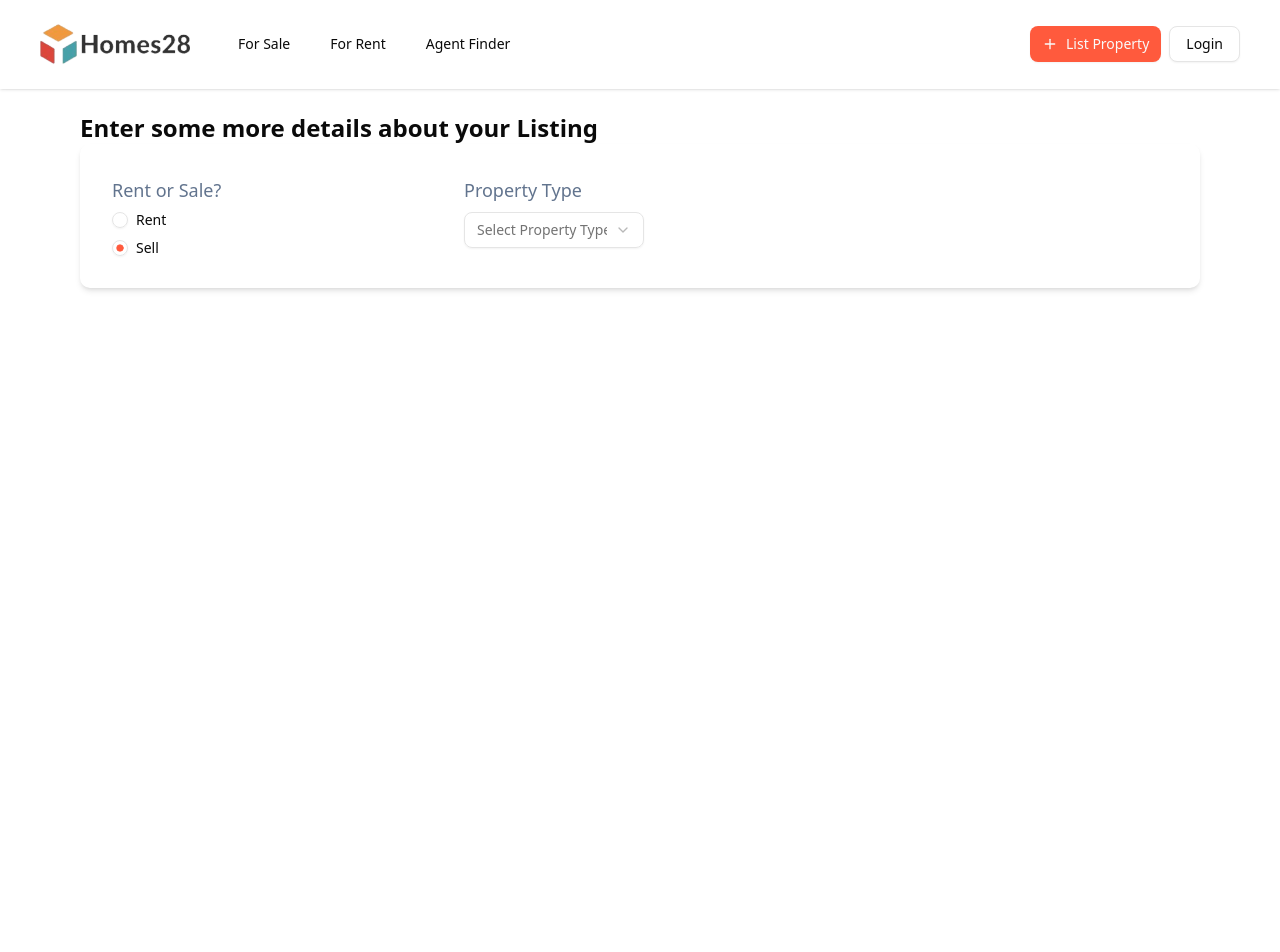
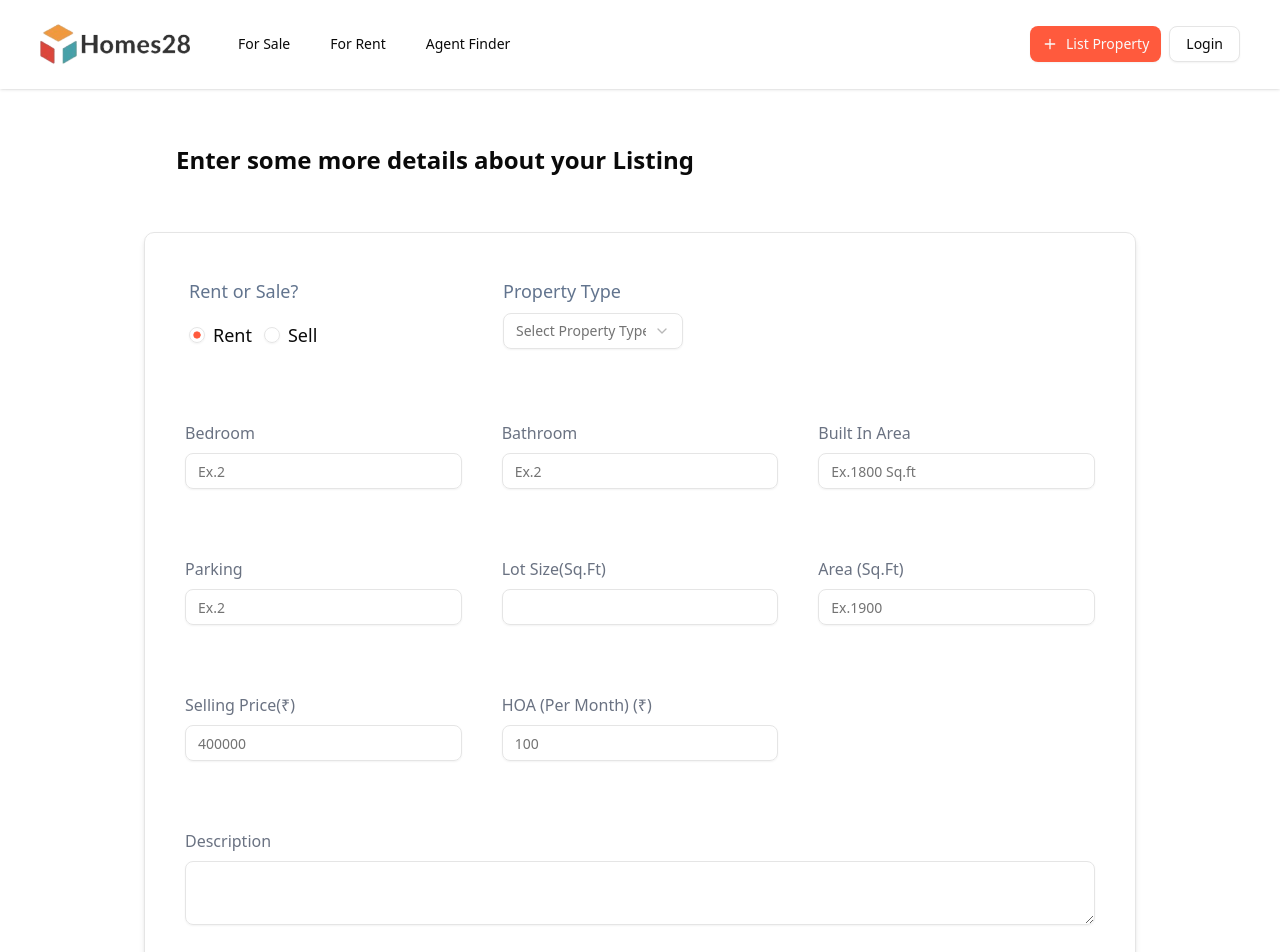
Before and after one commit to AryanRaina/Homes28, a Next.js app: page /edit-listing/1 in a window 1280 px wide. Shown: the top 952 px of the page. Before the commit the page ends 800 px from the top, so only its background shows below. Built offline with nearby package versions, Linux system fonts and the light colour scheme; no server answers.

Commit message:
edit listing page update

```diff
--- a/app/(routes)/edit-listing/[id]/page.jsx
+++ b/app/(routes)/edit-listing/[id]/page.jsx
@@ -9,43 +9,120 @@ import {
     SelectTrigger,
     SelectValue,
 } from "@/components/ui/select"
+import { Input } from "@/components/ui/input"
+import { Textarea } from "@/components/ui/textarea"
+import { Button } from '@/components/ui/button'
+import { Formik } from 'formik'
 
 function EditListing() {
     return (
-        <div className='px-10 md:px-20'>
-            <h2 className='font-bold text-2xl'>Enter some more details about your Listing</h2>
-            <div className='p-8 rounded-lg shadow-md'>
-                <div className='grid grid-cols-1 md:grid-cols-3'>
+        <div className='px-10 md:px-36 my-10'>
+            <h2 className='font-bold text-2xl p-8'>Enter some more details about your Listing</h2>
+        <Formik
+        initialValues={{
+            type:'Rent',
+            propertyType:''
+        }}
+        onSubmit={(values)=>{
+            console.log(values);
+        }}>
+            {({
+                values,
+                handleChange,
+                handleSubmit
+            })=>(
+                <form onSubmit={handleSubmit}>
+            <div className='p-5 border rounded-lg shadow-md grid gap-7 mt-6 '>
+                <div className='grid grid-cols-1 md:grid-cols-3 lg:grid-cols-3 gap-10 p-6 py-20px'>
                     <div className='flex flex-col gap-2'>
                         <h2 className='text-lg text-slate-500'>Rent or Sale?</h2>
-                        <RadioGroup defaultValue="Sell">
+                        <RadioGroup defaultValue="Rent" className={"flex pt-2"}
+                        onValueChange={(v)=>values.type=v}>
                             <div className="flex items-center space-x-2">
                                 <RadioGroupItem value="Rent" id="Rent" />
-                                <Label htmlFor="Rent">Rent</Label>
+                                <Label htmlFor="Rent" className="text-lg">Rent</Label>
                             </div>
                             <div className="flex items-center space-x-2">
                                 <RadioGroupItem value="Sell" id="Sell" />
-                                <Label htmlFor="Sell">Sell</Label>
+                                <Label htmlFor="Sell" className="text-lg">Sell</Label>
                             </div>
                         </RadioGroup>
-
-
                     </div>
                     <div className='flex flex-col gap-2'>
                         <h2 className='text-lg text-slate-500'>Property Type</h2>
-                        <Select>
+                        <Select onValueChange = {(e)=>values.propertyType=e}
+                            name = "propertyType">
                             <SelectTrigger className="w-[180px]">
                                 <SelectValue placeholder="Select Property Type" />
                             </SelectTrigger>
                             <SelectContent>
-                                <SelectItem value="1 BHK">1 BHK</SelectItem>
-                                <SelectItem value="2 BHK">2 BHK</SelectItem>
-                                <SelectItem value="3 BHK">3 BHK</SelectItem>
+                                <SelectItem value="Apartment">Apartment</SelectItem>
+                                <SelectItem value="Builder Home">Builder Home</SelectItem>
+                                <SelectItem value="Villa">Villa</SelectItem>
                             </SelectContent>
                         </Select>
                     </div>
                 </div>
+                <div className='grid grid-cols-1 md:grid-cols-2 lg:grid-cols-3 gap-10 p-5 py-50px'>
+                    <div className='flex gap-2 flex-col'>
+                        <h2 className='text-gray-500'>Bedroom</h2>
+                        <Input type="number" placeholder="Ex.2" name="bedroom"
+                        onChange = {handleChange} />
+                    </div>
+                    <div className='flex gap-2 flex-col'>
+                        <h2 className='text-gray-500'>Bathroom</h2>
+                        <Input type="number" placeholder="Ex.2" name="bathroom"
+                        onChange = {handleChange}/>
+                    </div>
+                    <div className='flex gap-2 flex-col'>
+                        <h2 className='text-gray-500'>Built In Area</h2>
+                        <Input type="number" placeholder="Ex.1800 Sq.ft" name="builtInArea"
+                        onChange = {handleChange}/>
+                    </div>
+                </div>
+                <div className='grid grid-cols-1 md:grid-cols-2 lg:grid-cols-3 gap-10 p-5 py-50px'>
+                    <div className='flex gap-2 flex-col'>
+                        <h2 className='text-gray-500'>Parking</h2>
+                        <Input type="number" placeholder="Ex.2" name="parking"
+                        onChange = {handleChange}/>
+                    </div>
+                    <div className='flex gap-2 flex-col'>
+                        <h2 className='text-gray-500'>Lot Size(Sq.Ft)</h2>
+                        <Input type="number" placeholder="" name="lotSize"
+                        onChange = {handleChange}/>
+                    </div>
+                    <div className='flex gap-2 flex-col'>
+                        <h2 className='text-gray-500'>Area (Sq.Ft)</h2>
+                        <Input type="number" placeholder="Ex.1900" name="area"
+                        onChange = {handleChange}/>
+                    </div>
+                </div>
+                <div className='grid grid-cols-1 md:grid-cols-2 lg:grid-cols-3 gap-10 p-5 py-50px'>
+                    <div className='flex gap-2 flex-col'>
+                        <h2 className='text-gray-500'>Selling Price(₹)</h2>
+                        <Input type="number" placeholder="400000" name="sellingPrice"
+                        onChange = {handleChange}/>
+                    </div>
+                    <div className='flex gap-2 flex-col'>
+                        <h2 className='text-gray-500'>HOA (Per Month) (₹)</h2>
+                        <Input type="number" placeholder="100" name="hoa"
+                        onChange = {handleChange}/>
+                    </div>
+                </div>
+                <div className='grid grid-cols-1 gap-10 p-5 py-50px'>
+                    <div className='flex gap-2 flex-col'>
+                        <h2 className='text-gray-500'>Description</h2>
+                        <Textarea placeholder="" name="description"
+                        onChange = {handleChange}/>
+                    </div>
+                </div>
+                <div className='flex gap-7 justify-end'>
+                    <Button variant="outline" className="border-orange-600 text-orange-600 cursor-pointer hover:text-white hover:bg-primary "> Save </Button>
+                    <Button className="cursor-pointer"> Save & Publish</Button>
+                </div>
             </div>
+            </form>)}
+            </Formik>
         </div>
     )
 }
--- /dev/null
+++ b/components/ui/input.jsx
@@ -0,0 +1,24 @@
+import * as React from "react"
+
+import { cn } from "@/lib/utils"
+
+function Input({
+  className,
+  type,
+  ...props
+}) {
+  return (
+    <input
+      type={type}
+      data-slot="input"
+      className={cn(
+        "file:text-foreground placeholder:text-muted-foreground selection:bg-primary selection:text-primary-foreground dark:bg-input/30 border-input flex h-9 w-full min-w-0 rounded-md border bg-transparent px-3 py-1 text-base shadow-xs transition-[color,box-shadow] outline-none file:inline-flex file:h-7 file:border-0 file:bg-transparent file:text-sm file:font-medium disabled:pointer-events-none disabled:cursor-not-allowed disabled:opacity-50 md:text-sm",
+        "focus-visible:border-ring focus-visible:ring-ring/50 focus-visible:ring-[3px]",
+        "aria-invalid:ring-destructive/20 dark:aria-invalid:ring-destructive/40 aria-invalid:border-destructive",
+        className
+      )}
+      {...props} />
+  );
+}
+
+export { Input }
--- /dev/null
+++ b/components/ui/textarea.jsx
@@ -0,0 +1,20 @@
+import * as React from "react"
+
+import { cn } from "@/lib/utils"
+
+function Textarea({
+  className,
+  ...props
+}) {
+  return (
+    <textarea
+      data-slot="textarea"
+      className={cn(
+        "border-input placeholder:text-muted-foreground focus-visible:border-ring focus-visible:ring-ring/50 aria-invalid:ring-destructive/20 dark:aria-invalid:ring-destructive/40 aria-invalid:border-destructive dark:bg-input/30 flex field-sizing-content min-h-16 w-full rounded-md border bg-transparent px-3 py-2 text-base shadow-xs transition-[color,box-shadow] outline-none focus-visible:ring-[3px] disabled:cursor-not-allowed disabled:opacity-50 md:text-sm",
+        className
+      )}
+      {...props} />
+  );
+}
+
+export { Textarea }
--- a/package.json
+++ b/package.json
@@ -16,6 +16,7 @@
     "class-variance-authority": "^0.7.1",
     "clsx": "^2.1.1",
     "firebase": "^12.0.0",
+    "formik": "^2.4.6",
     "lucide-react": "^0.525.0",
     "next": "15.4.2",
     "postcss": "^8.5.6",
```
Also changed, not shown: 1 other file (tests, documents, lock files or other folders).
